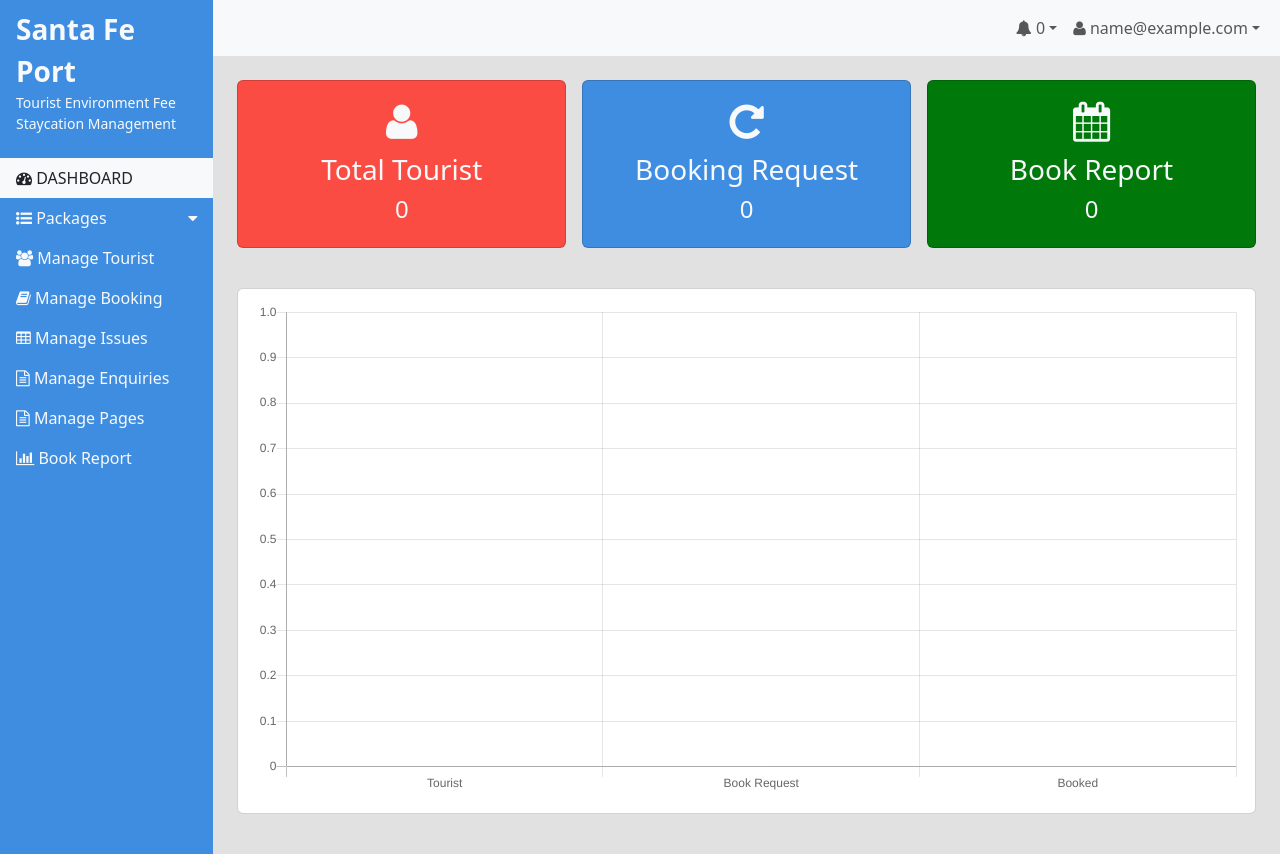
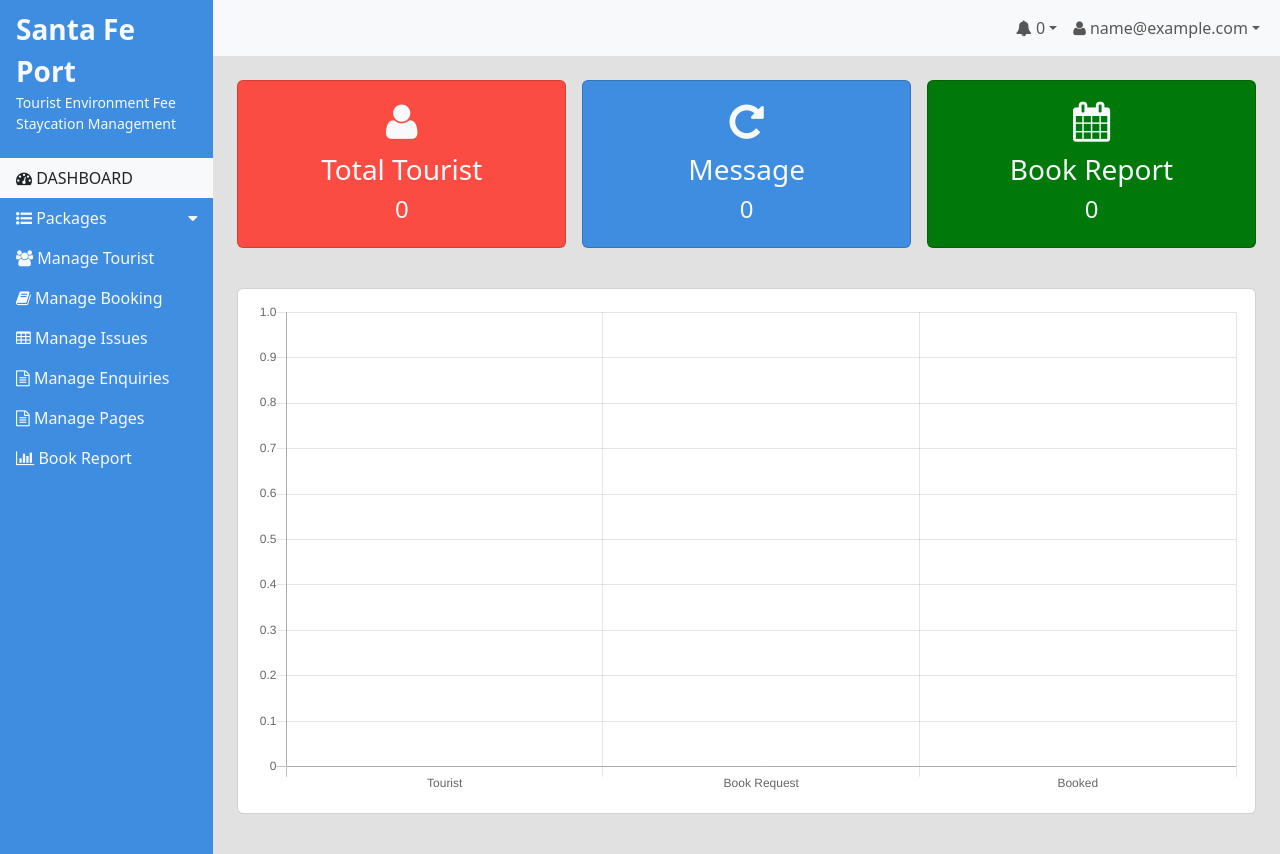
Before and after one commit to CapsJect1/TMS, a PHP site: page /admin/dashboard.php in a window 1280 px wide. Run offline with PHP 8.4, Linux system fonts and the light colour scheme; the visitor is signed in with stand-in values (Sample User, id 1); data that the repository does not hold is empty.

Commit message:
Update dashboard.php

```diff
--- a/admin/dashboard.php
+++ b/admin/dashboard.php
@@ -48,7 +48,7 @@
 									<div class="card-body text-center">
 										<h1 class="text-light"><i class="fa fa-repeat" aria-hidden="true"></i></h1>
 										<div class="four-text">
-											<h3 class="text-light">Booking Request</h3>
+											<h3 class="text-light">Message</h3>
 
 											<h4 class="text-light"> <?= $get_books->rowCount(); ?> </h4>
 										</div>
```
